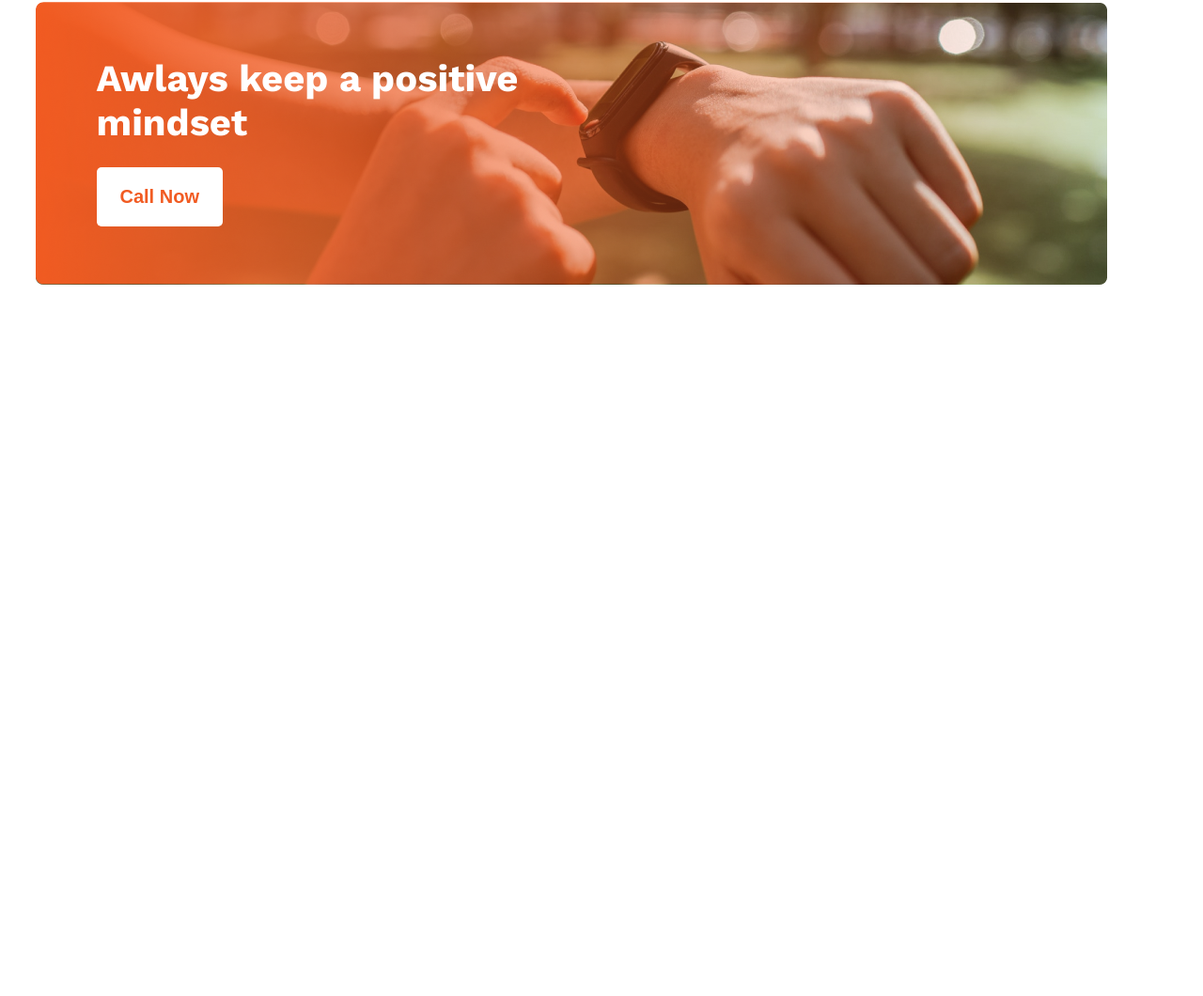
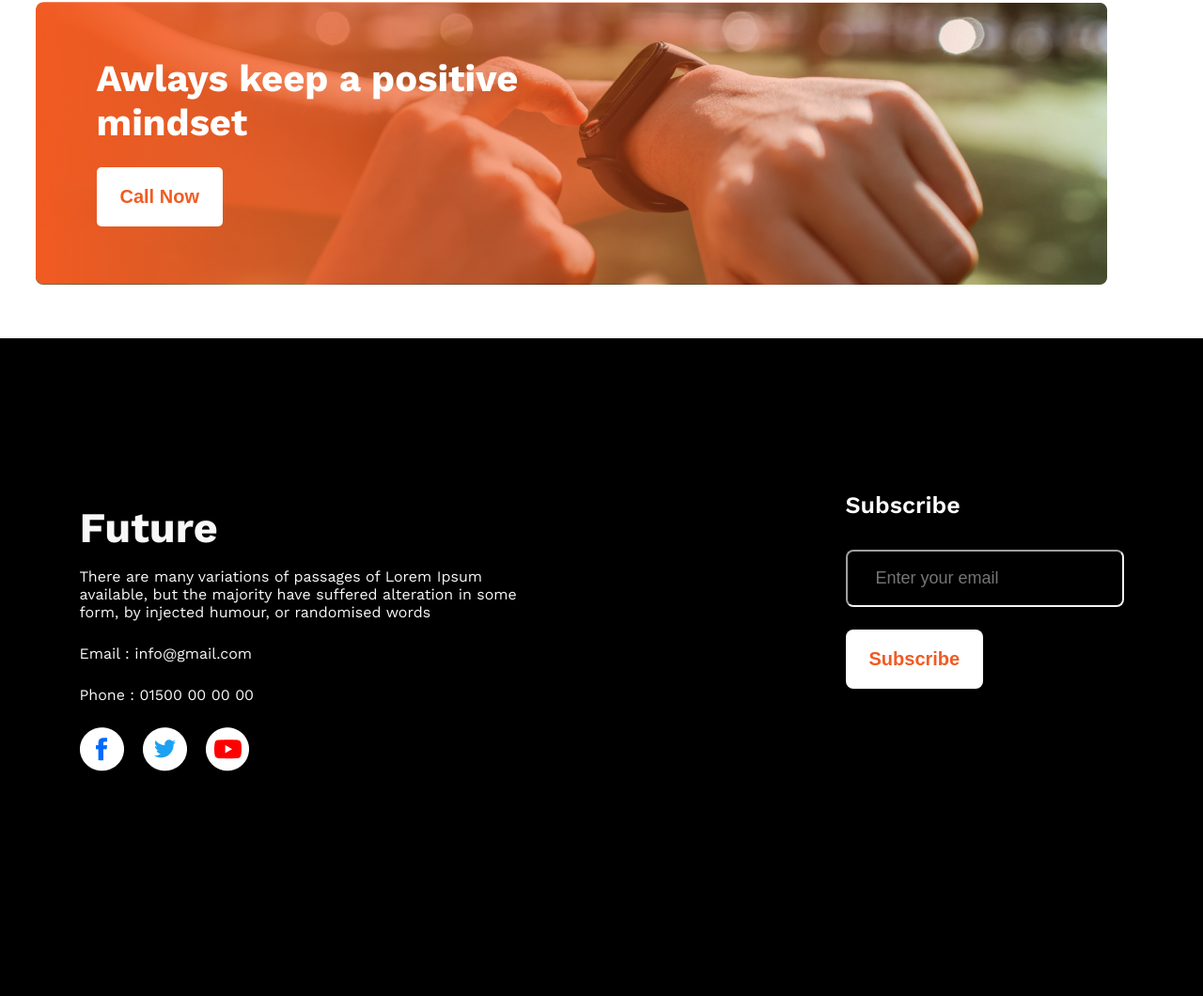
Before and after one commit to rozaneekantadas/my-practice-project1, a plain HTML site: page index.html in a window 1280 px wide. Shown: the part 2285-3345 px from the top of the page at 94% size. Before the commit the page ends 2645 px from the top, so only its background shows below. Drawn offline with nearby package versions, Linux system fonts and the light colour scheme.

Commit message:
finished footer section

```diff
--- a/index.html
+++ b/index.html
@@ -34,11 +34,14 @@
                     roots in a piece of classical Latin literature from 45 BC, making it over 2000 years old. Richard
                     McClintock.</p>
                 <ul>
-                    <li><i class="fa-solid fa-check" style="color: #63E6BE;"></i>  Contrary to popular belief, is not simply.</li>
-                    <li><i class="fa-solid fa-check" style="color: #63E6BE;"></i>  Contrary to popular belief.</li>
-                    <li><i class="fa-solid fa-check" style="color: #63E6BE;"></i>  Contrary to popular,is not simply.</li>
-                    <li><i class="fa-solid fa-check" style="color: #63E6BE;"></i>  Contrary to popular belief, is not simply.</li>
-                    <li><i class="fa-solid fa-check" style="color: #63E6BE;"></i>  Contrary to popular simply.</li>
+                    <li><i class="fa-solid fa-check" style="color: #63E6BE;"></i> Contrary to popular belief, is not
+                        simply.</li>
+                    <li><i class="fa-solid fa-check" style="color: #63E6BE;"></i> Contrary to popular belief.</li>
+                    <li><i class="fa-solid fa-check" style="color: #63E6BE;"></i> Contrary to popular,is not simply.
+                    </li>
+                    <li><i class="fa-solid fa-check" style="color: #63E6BE;"></i> Contrary to popular belief, is not
+                        simply.</li>
+                    <li><i class="fa-solid fa-check" style="color: #63E6BE;"></i> Contrary to popular simply.</li>
                 </ul>
             </div>
         </section>
@@ -75,7 +78,25 @@
         </section>
 
     </main>
+
     <footer>
+        <div class="future-section">
+            <h3 class="future-section-title">Future</h3>
+            <p class="future-section-description">There are many variations of passages of Lorem Ipsum available, but
+                the majority have suffered alteration in some form, by injected humour, or randomised words</p>
+            <p class="future-section-description">Email : info@gmail.com</p>
+            <p class="future-section-description">Phone : 01500 00 00 00</p>
+            <div class="social-links">
+                <a href=""><img src="images/icons/fb.png" alt=""></a>
+                <a href=""><img src="images/icons/twitter.png" alt=""></a>
+                <a href=""><img src="images/icons/youtube.png" alt=""></a>
+            </div>
+        </div>
+        <div class="subscribe-section">
+            <h4 class="subscribe-section-title">Subscribe</h4>
+            <input type="email" name="" id="" placeholder="Enter your email">
+            <button class="subscribe-btn">Subscribe</button>
+        </div>
 
     </footer>
 
--- a/styles/index.css
+++ b/styles/index.css
@@ -145,3 +145,62 @@ body {
     font-size: 20px;
     margin-top: 24px;
 }
+
+/* footer section styles */
+
+footer {
+    height: 570px;
+    background-color: black;
+    display: flex;
+    justify-content: center;
+    padding-top: 130px;
+    gap: 330px;
+}
+
+.future-section-title {
+    font-weight: 700;
+    font-size: 45px;
+    color: #F8F8F8;
+    margin-bottom: 16px;
+}
+
+.future-section-description {
+    font-weight: 400;
+    font-size: 16px;
+    color: #F8F8F8;
+    max-width: 485px;
+    margin-bottom: 25px;
+}
+
+.social-links a {
+    margin-top: 25px;
+    margin-right: 15px;
+}
+
+.subscribe-section-title {
+    font-weight: 600;
+    font-size: 25px;
+    color: #FFFFFF;
+}
+
+.subscribe-section input {
+    display: block;
+    font-weight: 400;
+    font-size: 18px;
+    border-color: #F3F3F3;
+    color: #F3F3F3;
+    background: none;
+    border-radius: 8px;
+    padding: 18px 30px;
+}
+
+.subscribe-btn {
+    color: #F15B22;
+    background-color: white;
+    border-radius: 8px;
+    border: 0px;
+    padding: 20px 25px;
+    font-weight: 600;
+    font-size: 20px;
+    margin-top: 24px;
+}
```
